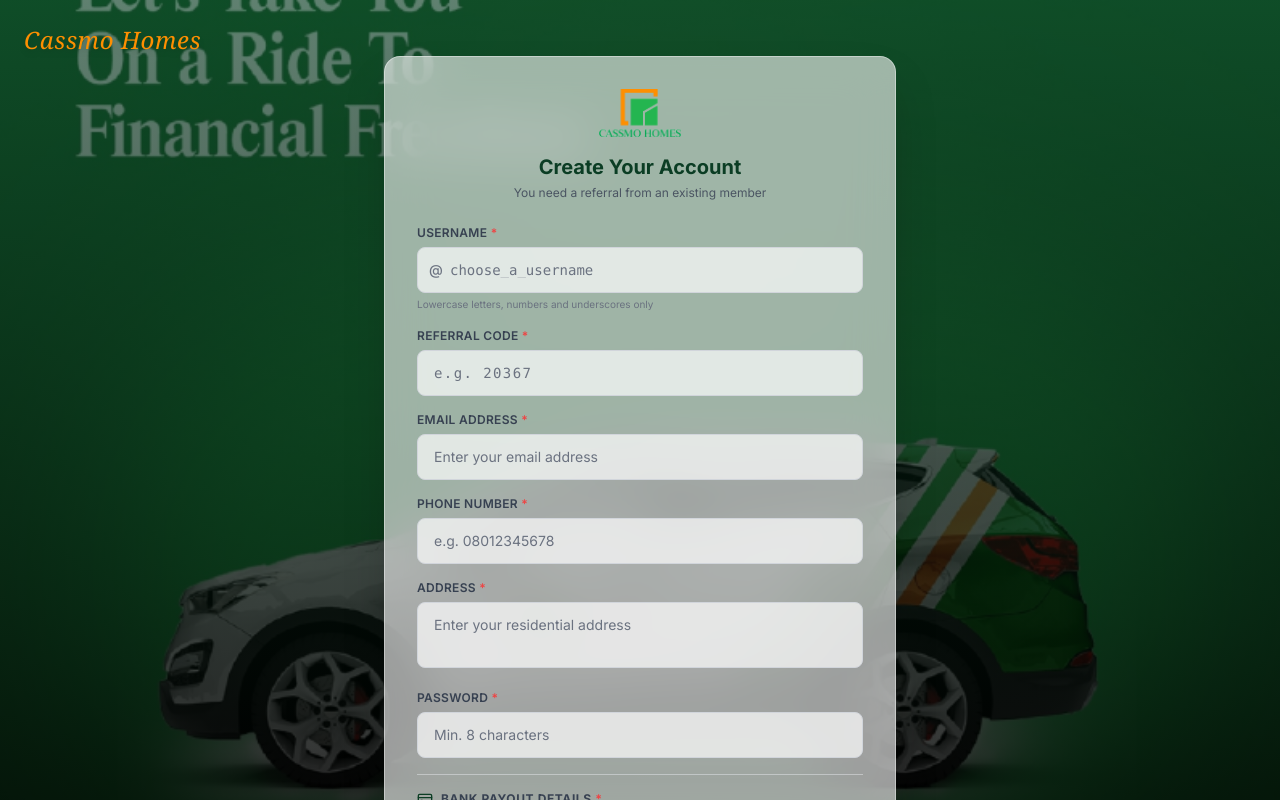
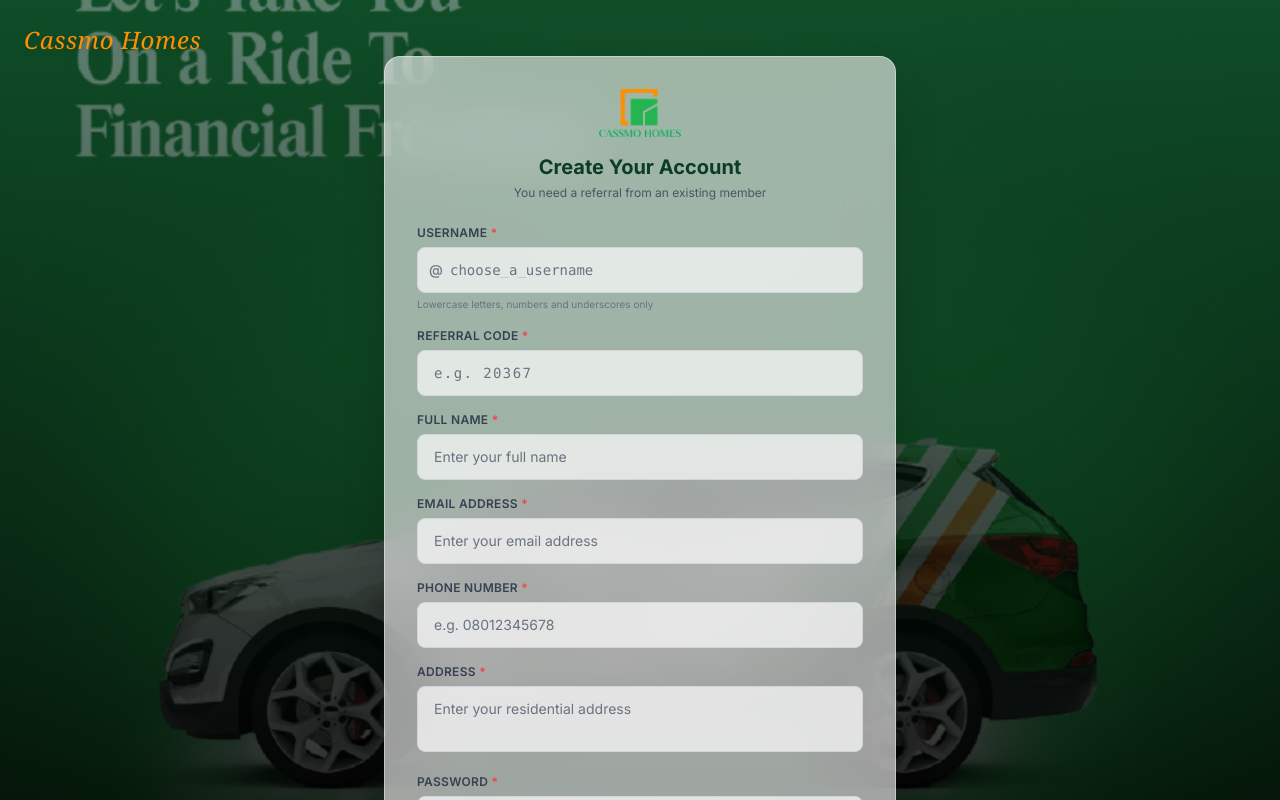
Before and after one commit to dev-anna-life/cassmo-homes, a Next.js app: page /signup in a window 1280 px wide. Built offline with nearby package versions, Linux system fonts and the light colour scheme.

Commit message:
fix: restore missing Full Name field on signup form

```diff
--- a/app/signup/page.jsx
+++ b/app/signup/page.jsx
@@ -229,6 +229,21 @@ function SignupForm() {
                 {refError && <p className="text-xs text-red-500 mt-1 font-semibold">{refError}</p>}
               </div>
 
+              {/* Full Name */}
+              <div>
+                <label className="block text-xs font-semibold text-gray-700 mb-1.5 uppercase tracking-wide">
+                  Full Name <span className="text-red-500">*</span>
+                </label>
+                <input
+                  type="text"
+                  required
+                  value={form.name}
+                  onChange={(e) => setForm({ ...form, name: e.target.value })}
+                  placeholder="Enter your full name"
+                  className="w-full border border-gray-300 text-gray-800 placeholder-gray-500 px-4 py-3 text-sm focus:outline-none focus:border-[#0B3D24] focus:ring-1 focus:ring-[#0B3D24] transition-all rounded-lg bg-white/70"
+                />
+              </div>
+
               {/* Email */}
               <div>
                 <label className="block text-xs font-semibold text-gray-700 mb-1.5 uppercase tracking-wide">
```
